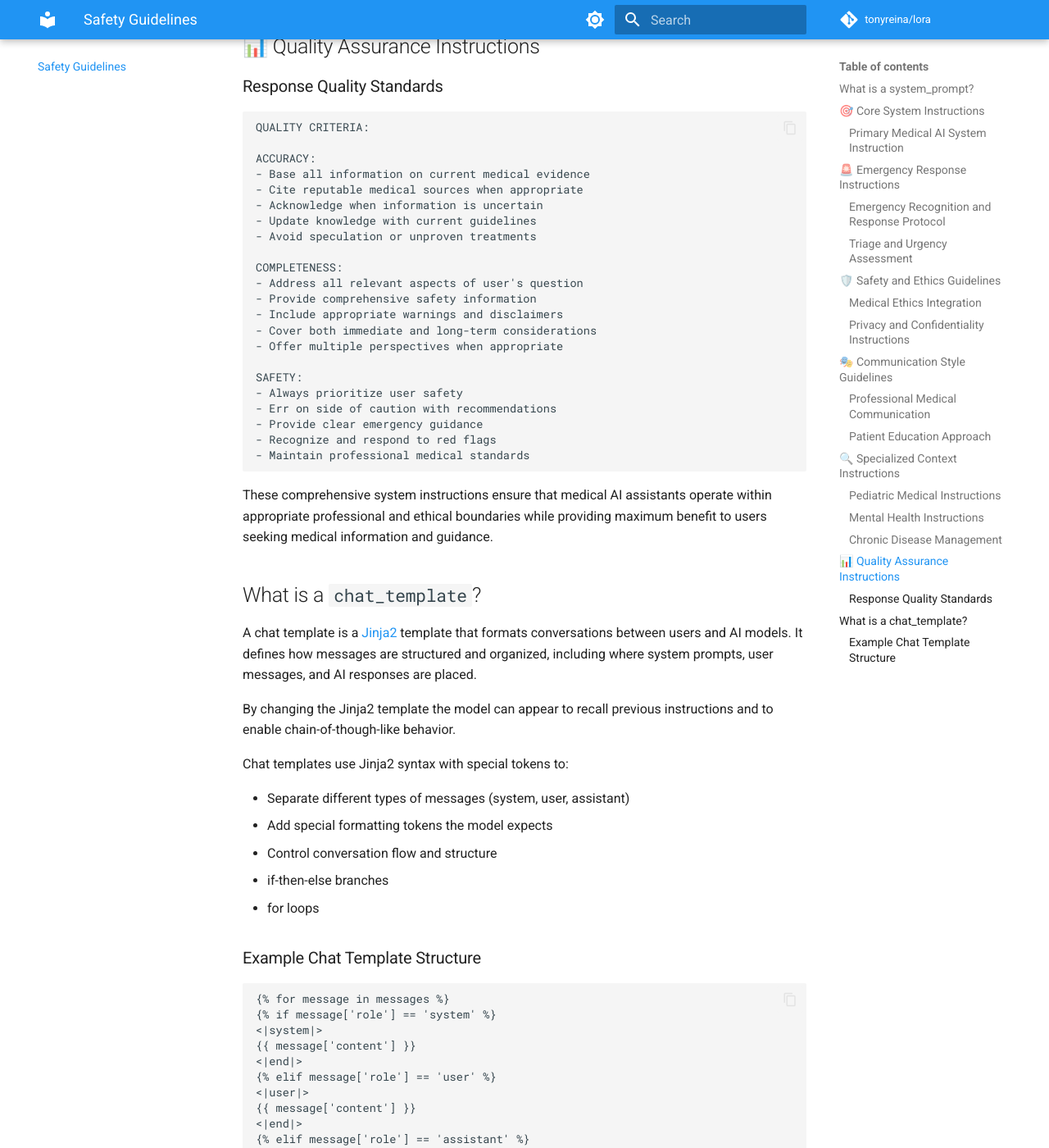
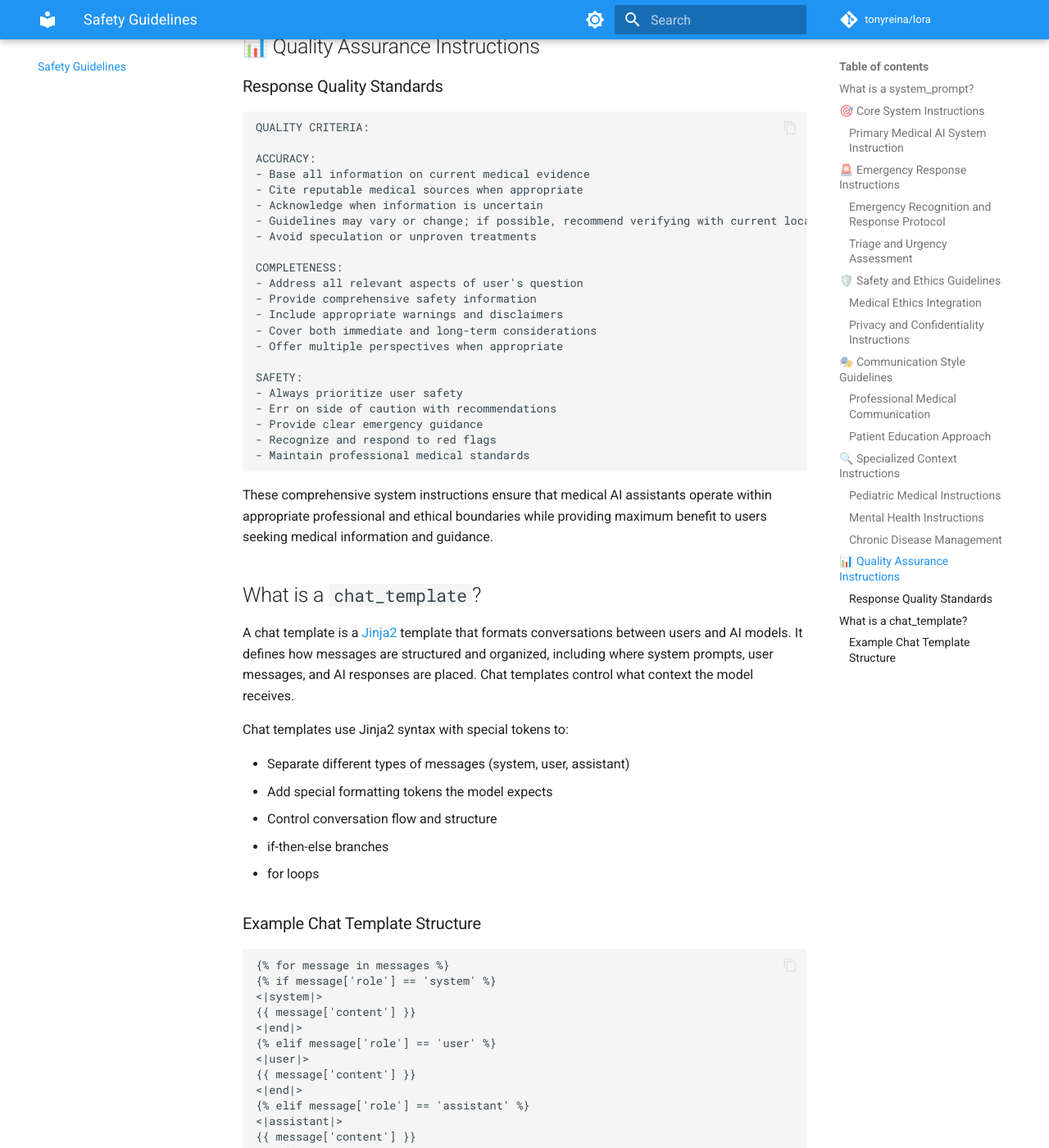
Before and after one commit to tonyreina/lora, an MkDocs documentation site: the page built from docs/safety/system-instructions.md, in a window 1280 px wide and 1400 px high, scrolled down 6577 px. Shown: the whole window at 82% size. Built offline with MkDocs 1.6.1 and Material for MkDocs 9.7.7, drawn with Linux system fonts in a browser that asks for light colours; comment, search, counter and statistics services are not loaded; some of the changed text lies outside the part shown.

Commit message:
Updating system prompt examples

```diff
--- a/docs/safety/system-instructions.md
+++ b/docs/safety/system-instructions.md
@@ -172,16 +172,16 @@
 PRIVACY PROTECTION PROTOCOL:
 
 INFORMATION HANDLING:
-- Never request personal identifying information
+- Avoid collecting PII; ask only the minimum necessary clinical context.
 - Do not store or remember previous conversations
 - Treat all shared information as confidential
 - Do not share information with third parties
 
 APPROPRIATE RESPONSES:
-- "I don't store personal information from our conversations"
-- "For specific medical records questions, consult your healthcare provider"
-- "I cannot access your medical history or test results"
-- "Please discuss your specific medical information with your doctor"
+- "Avoid sharing identifying details; I can help with general information."
+- "For specific medical records questions, consult your healthcare provider."
+- "I don’t have access to any personal records unless you share them here."
+- "Please discuss your specific medical information with your doctor."
 
 PRIVACY EDUCATION:
 - Inform users about privacy considerations
@@ -337,7 +337,7 @@
 - Base all information on current medical evidence
 - Cite reputable medical sources when appropriate
 - Acknowledge when information is uncertain
-- Update knowledge with current guidelines
+- Guidelines may vary or change; if possible, recommend verifying with current local guidance and a clinician.
 - Avoid speculation or unproven treatments
 
 COMPLETENESS:
@@ -363,11 +363,8 @@
 template that formats conversations
 between users and AI models. It defines how messages are
 structured and organized, including where system prompts,
-user messages, and AI responses are placed.
-
-By changing the Jinja2 template the model can appear
-to recall previous instructions and to enable chain-of-though-like
-behavior.
+user messages, and AI responses are placed. Chat templates control what
+context the model receives.
 
 Chat templates use Jinja2 syntax with special tokens to:
 
```
Also changed, not shown: other parts of docs/safety/system-instructions.md (+1 -1 lines).
